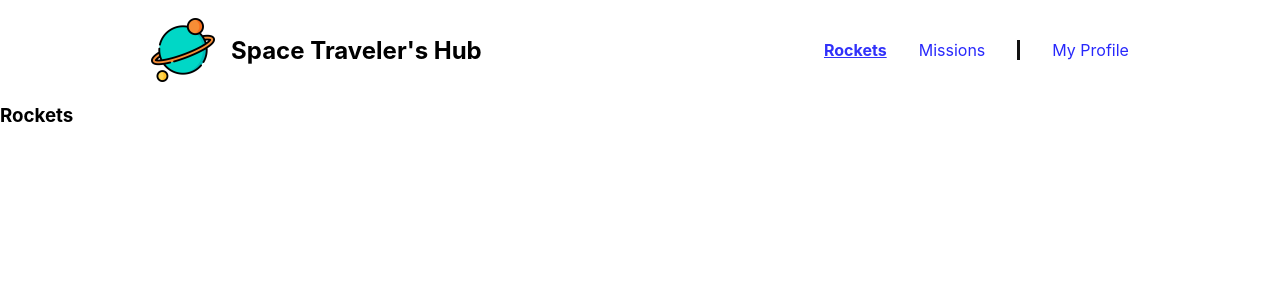
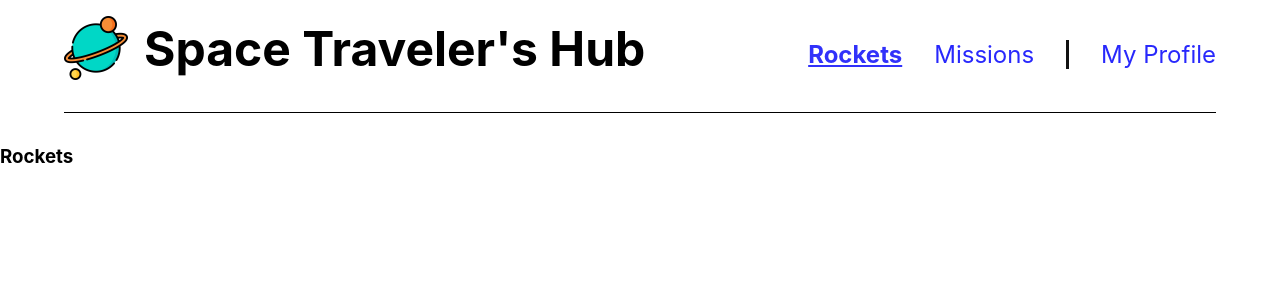
Before and after one commit to ClaudiaRojasSoto/Space_Travelers, a React (Create React App) app: page / in a window 1280 px wide. Shown: the top 300 px of the page. Built offline with nearby package versions, Linux system fonts and the light colour scheme.

Commit message:
Updated header styles

```diff
--- a/src/App.js
+++ b/src/App.js
@@ -14,7 +14,7 @@ function App() {
       <header className="header">
         <div>
           <img src={planet} alt="logo" />
-          <h2>Space Traveler&apos;s Hub</h2>
+          <h1>Space Traveler&apos;s Hub</h1>
         </div>
         <nav>
           <ul>
--- a/src/index.css
+++ b/src/index.css
@@ -1,3 +1,9 @@
+* {
+  box-sizing: border-box;
+  margin: 0;
+  padding: 0;
+}
+
 body {
   margin: 0;
   font-family: -apple-system, BlinkMacSystemFont, 'Segoe UI', 'Roboto', 'Oxygen', 'Ubuntu', 'Cantarell', 'Fira Sans', 'Droid Sans', 'Helvetica Neue', sans-serif;
--- a/src/styles/App.css
+++ b/src/styles/App.css
@@ -1,7 +1,14 @@
 .header {
-  margin-top: 1rem;
+  margin: 1rem 4rem 2rem 4rem;
   display: flex;
-  justify-content: space-around;
+  justify-content: space-between;
+  padding-bottom: 2rem;
+  border-bottom: 1px solid;
+
+}
+
+.header h1 {
+  font-size: 3rem;
 }
 
 img {
@@ -32,6 +39,7 @@ li:nth-child(2) {
 }
 
 a {
+  font-size: 1.5rem;
   text-decoration: none;
   color: rgb(40, 40, 252);
 }
```
